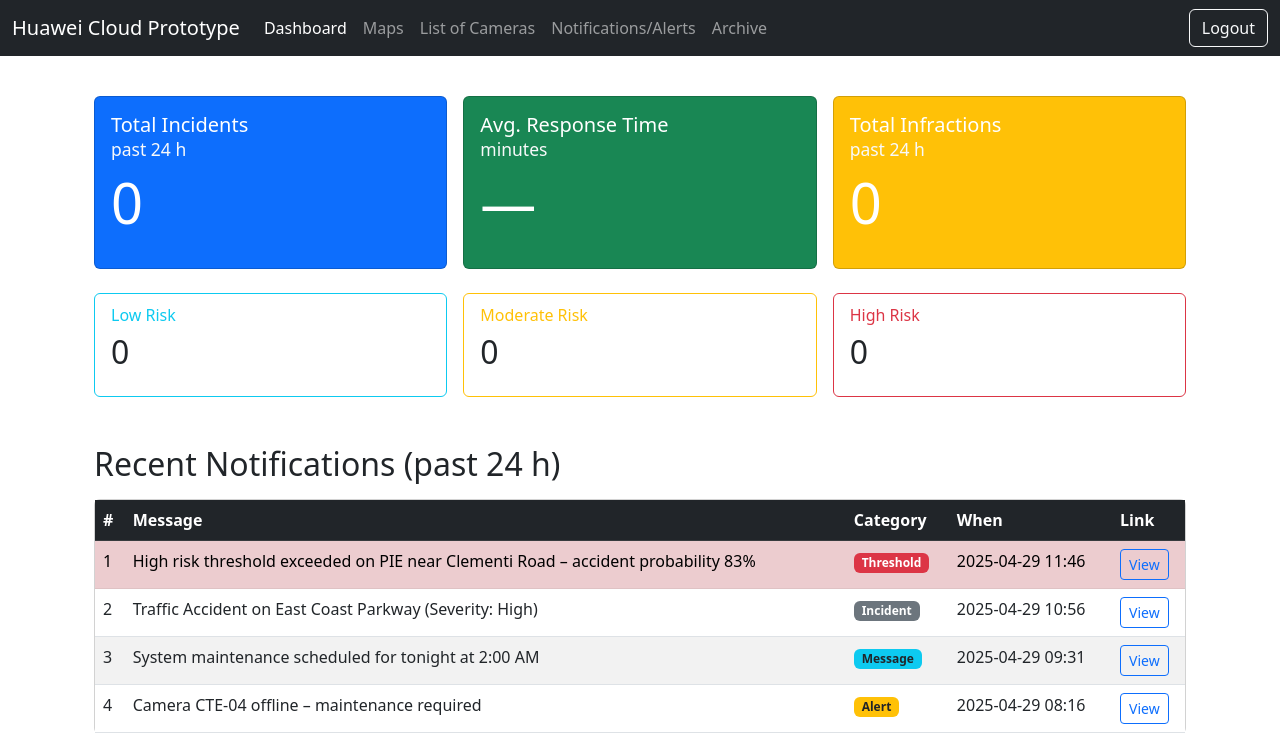
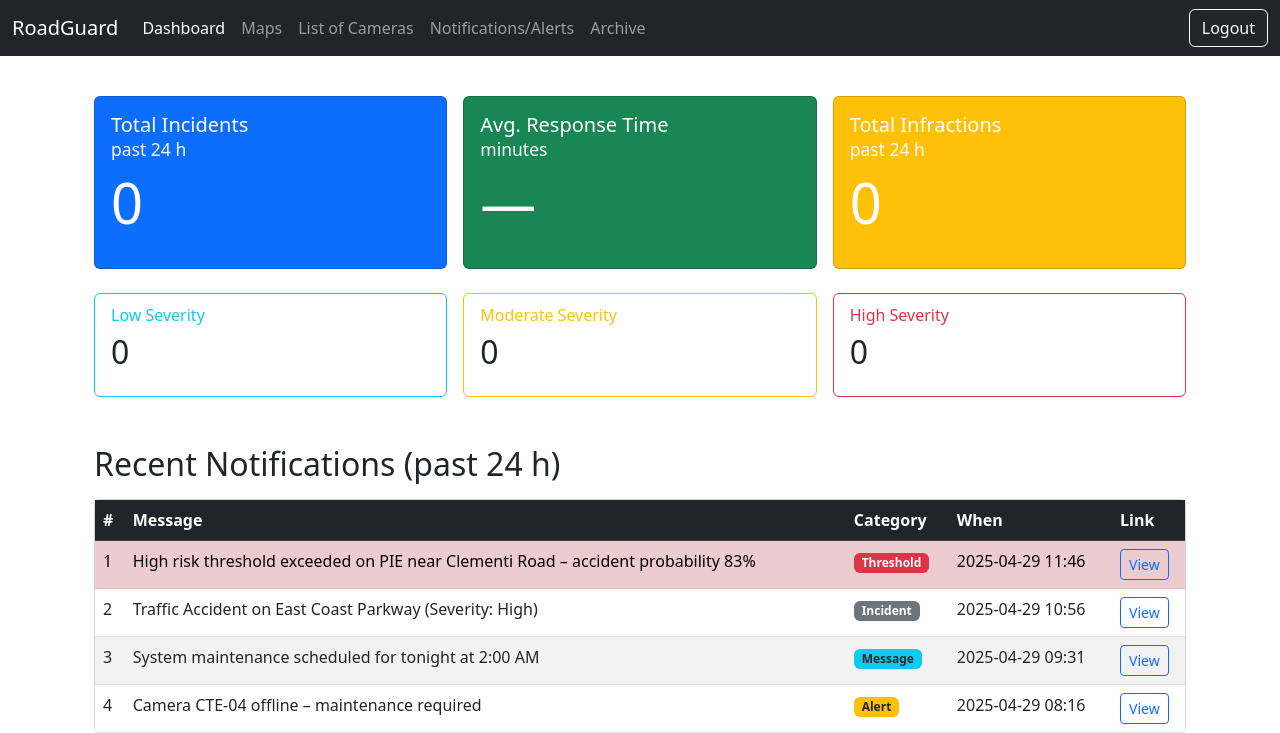
Before and after one commit to FireTasteSpicy/huawei_prototype, a Django app: page / in a window 1280 px wide. Shown: the top 733 px of the page. Run offline with Django 5.2, Linux system fonts and the light colour scheme; the visitor is signed in with stand-in values (Sample User, id 1); data that the repository does not hold is empty.

Commit message:
Change low risk to low severity and "Huawei Cloud Prototype" to "Roadguard"

```diff
--- a/huawei_prototype/dashboard/templates/dashboard/dashboard.html
+++ b/huawei_prototype/dashboard/templates/dashboard/dashboard.html
@@ -39,7 +39,7 @@
     <div class="col-md-4">
       <div class="card border-info h-100">
         <div class="card-body">
-          <h6 class="card-subtitle mb-2 text-info">Low Risk</h6>
+          <h6 class="card-subtitle mb-2 text-info">Low Severity</h6>
           <p class="h2">{{ low_risk_count }}</p>
         </div>
       </div>
@@ -47,7 +47,7 @@
     <div class="col-md-4">
       <div class="card border-warning h-100">
         <div class="card-body">
-          <h6 class="card-subtitle mb-2 text-warning">Moderate Risk</h6>
+          <h6 class="card-subtitle mb-2 text-warning">Moderate Severity</h6>
           <p class="h2">{{ moderate_risk_count }}</p>
         </div>
       </div>
@@ -55,7 +55,7 @@
     <div class="col-md-4">
       <div class="card border-danger h-100">
         <div class="card-body">
-          <h6 class="card-subtitle mb-2 text-danger">High Risk</h6>
+          <h6 class="card-subtitle mb-2 text-danger">High Severity</h6>
           <p class="h2">{{ high_risk_count }}</p>
         </div>
       </div>
--- a/huawei_prototype/templates/base.html
+++ b/huawei_prototype/templates/base.html
@@ -15,7 +15,7 @@
 <body>
     <nav class="navbar navbar-expand-lg navbar-dark bg-dark fixed-top">
         <div class="container-fluid">
-            <a class="navbar-brand" href="/">Huawei Cloud Prototype</a>
+            <a class="navbar-brand" href="/">RoadGuard</a>
             <button class="navbar-toggler" type="button" data-bs-toggle="collapse" data-bs-target="#navbarNav">
                 <span class="navbar-toggler-icon"></span>
             </button>
```
